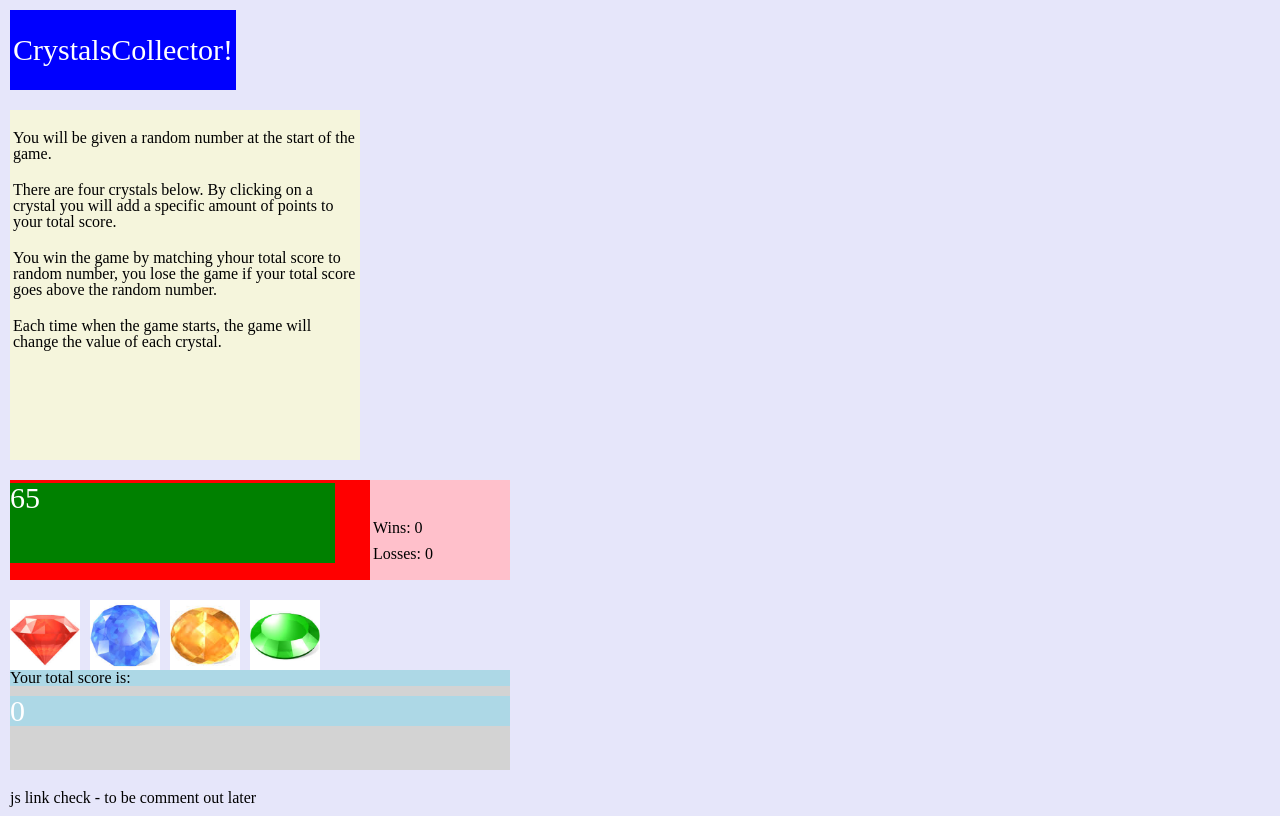
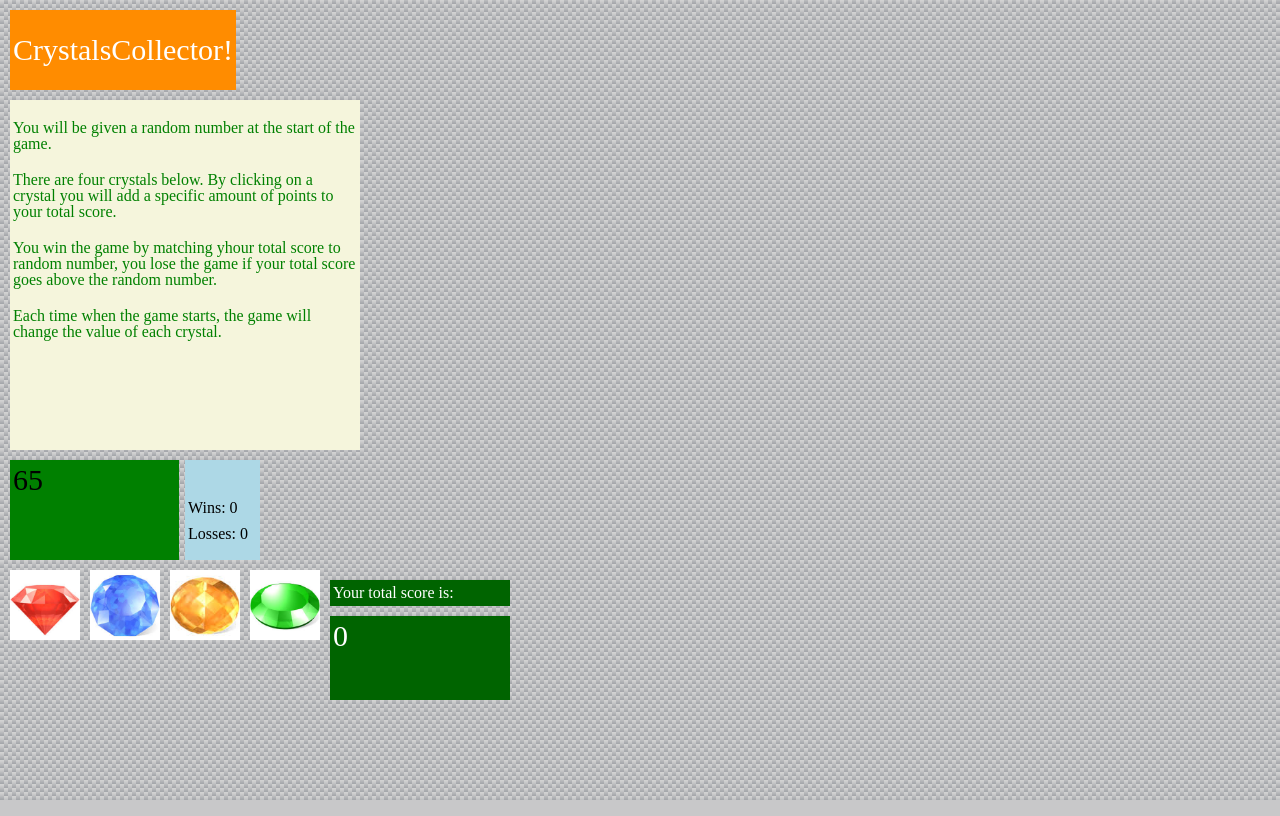
Before and after one commit to kcponline/week-4-game, a PHP site: page / in a window 1280 px wide. Run offline with PHP 8.4, Linux system fonts and the light colour scheme.

Commit message:
commit 06 - manila js solved

```diff
--- a/assets/css/style.css
+++ b/assets/css/style.css
@@ -1,17 +1,18 @@
 body {
-	background: lavender;
+	background: url("../images/knitted-netting.png");
+	/*background: lavender;*/
 	padding: 10px;
 }
 
 h1 {
 	font-size: 30px;
 	color: white;
-	background: blue;
+	background: darkorange;
 }
 
 h1,
 div {
-	margin-bottom: 20px;
+	margin-bottom: 10px;
 }
 
 #game-title {
@@ -28,7 +29,7 @@ div {
 	/*padding: 30px 3px;*/
 	background: beige;
 	clear: both;
-	/*margin-bottom: 40px;*/
+	color: green;
 	overflow: auto;
 }
 
@@ -37,27 +38,29 @@ div {
 }
 
 #game-dashboard-container {
-	width: 500px;
+	width: 250px;
 	height: 100px;
-	background: red;
+	/*background: red;*/
 	overflow: auto;
 }
 
 #game-target {
 	/*padding: 5px 3px;*/
 	width: 65%;
-	height: 80%;
+	height: 100%;
 	background: green;
 	display: inline-block;
-	margin: 3px 10px 0 0;
+	/*margin: 3px 10px 0 0;*/
 	overflow: auto;
+	padding: 5px 3px;
+	color: black;
 }
 
 #game-scores {
 	/*padding: 10px 3px;*/
-	width: 28%;
+	width: 30%;
 	height: 100%;
-	background: pink;
+	background: lightblue;
 	float: right;
 }
 
@@ -70,26 +73,47 @@ p {
 	padding: 10px 3px 0 3px;
 }
 
+li {
+	margin-bottom: 10px;
+}
+
 #game-match-container {
-	width: 500px;
+	width: 180px;
 	height: 100px;
-	background: lightgrey;
-	clear: both;
+	/*background: lightgrey;*/
+	/*clear: both;*/
+}
+
+#game-play-container {
+	margin-bottom: 10px;
 }
 
 .game-match {
-	background: lightblue;
-	margin-bottom: 10px;
+	background: darkgreen;
+	padding: 5px 3px;
+	color: white;
+}
 
+#game-match-container {
+	float: left;
+	margin-top: 10px;
+	height: 120px;
+	overflow: auto;
 }
 
 #game-match-counter {
+	height: 100%;
+}
+
+/*#game-match-counter {
 	bottom: 0;
-}
+}*/
 
 .button {
 	width: 70px;
 	height: 70px;
 	float: left;
 	margin-right: 10px;
+	/*clear: both;*/
+	/*display: inline-block;*/
 }
--- a/assets/javascript/game.js
+++ b/assets/javascript/game.js
@@ -1,6 +1,6 @@
 // pseudo 01: check javascript link working
 
-document.write("js link check - to be comment out later");
+// document.write("js link check - to be comment out later");
 
 // pseudo 02: this hw for me is to practice manila js and jq.
 // Therefore, I intend to do js coding 1st then switch to jq.
@@ -108,7 +108,95 @@ document.getElementById("game-choice-01").onclick = function(){
 
 };
 
+document.getElementById("game-choice-02").onclick = function(){
+	document.getElementById("game-alert").innerHTML = null;
+	numberToAdd = button2;
+	totalAdded += numberToAdd;
+	console.log(gameTarget);
+	console.log(totalAdded);
 
+	if (totalAdded == gameTarget){
+		updateGameVar();
+		totalAdded = 0;
+		wins++;
+		document.querySelector("#wins").innerHTML = wins;
+		document.querySelector("#game-match-counter").innerHTML = 0;
+		document.querySelector("#game-target").innerHTML = gameTarget;
+		document.getElementById("game-alert").innerHTML = "You Won!";
+
+	}else if (totalAdded > gameTarget){
+		updateGameVar();
+		totalAdded = 0;
+		losses++;
+		document.querySelector("#losses").innerHTML = losses;
+		document.querySelector("#game-match-counter").innerHTML = 0;
+		document.querySelector("#game-target").innerHTML = gameTarget;
+		document.getElementById("game-alert").innerHTML = "You Lost!";
+	}
+
+	document.querySelector("#game-match-counter").innerHTML = totalAdded;
+
+};
+
+document.getElementById("game-choice-03").onclick = function(){
+	document.getElementById("game-alert").innerHTML = null;
+	numberToAdd = button3;
+	totalAdded += numberToAdd;
+	console.log(gameTarget);
+	console.log(totalAdded);
+
+	if (totalAdded == gameTarget){
+		updateGameVar();
+		totalAdded = 0;
+		wins++;
+		document.querySelector("#wins").innerHTML = wins;
+		document.querySelector("#game-match-counter").innerHTML = 0;
+		document.querySelector("#game-target").innerHTML = gameTarget;
+		document.getElementById("game-alert").innerHTML = "You Won!";
+
+	}else if (totalAdded > gameTarget){
+		updateGameVar();
+		totalAdded = 0;
+		losses++;
+		document.querySelector("#losses").innerHTML = losses;
+		document.querySelector("#game-match-counter").innerHTML = 0;
+		document.querySelector("#game-target").innerHTML = gameTarget;
+		document.getElementById("game-alert").innerHTML = "You Lost!";
+	}
+
+	document.querySelector("#game-match-counter").innerHTML = totalAdded;
+
+};
+
+document.getElementById("game-choice-04").onclick = function(){
+	document.getElementById("game-alert").innerHTML = null;
+	numberToAdd = button4;
+	totalAdded += numberToAdd;
+	console.log(gameTarget);
+	console.log(totalAdded);
+
+	if (totalAdded == gameTarget){
+		updateGameVar();
+		totalAdded = 0;
+		wins++;
+		document.querySelector("#wins").innerHTML = wins;
+		document.querySelector("#game-match-counter").innerHTML = 0;
+		document.querySelector("#game-target").innerHTML = gameTarget;
+		document.getElementById("game-alert").innerHTML = "You Won!";
+
+	}else if (totalAdded > gameTarget){
+		updateGameVar();
+		totalAdded = 0;
+		losses++;
+		document.querySelector("#losses").innerHTML = losses;
+		document.querySelector("#game-match-counter").innerHTML = 0;
+		document.querySelector("#game-target").innerHTML = gameTarget;
+		document.getElementById("game-alert").innerHTML = "You Lost!";
+	}
+
+	document.querySelector("#game-match-counter").innerHTML = totalAdded;
+
+};
 
 // document.getElementById("game-choice-01").onclick = function(){
 // 	numberToAdd = button1;
--- a/index.html
+++ b/index.html
@@ -54,12 +54,10 @@
 
 		</div>
 
-		<!-- <img src="assets/images/game-choice-01.jpeg"> -->
+		<div id="game-play-container">
 
-		<div id="game-play-container">
-			<!-- &lt;div #game-play-container&gt; -->
 			<ul id="game-play-choices">
-				<!-- &lt;ul #game-play-choices&gt; -->
+
 				<li>
 					<img src="assets/images/game-choice-01.jpeg" id="game-choice-01" class="button">
 				</li>
```
Also changed, not shown: assets/images/knitted-netting.png (added).
